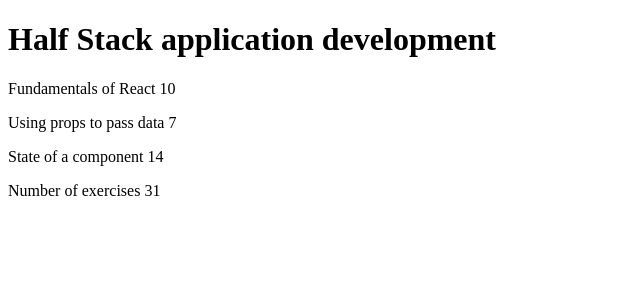
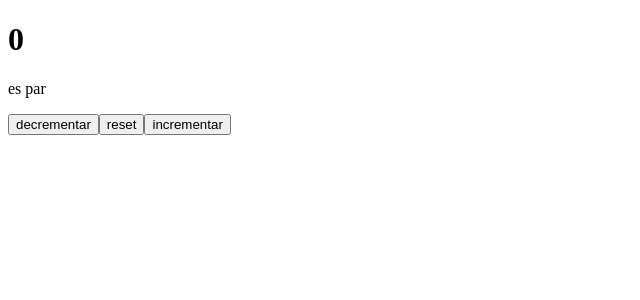
Before and after one commit to Rhojer/bootcamp_react, a React (Create React App) app in the folder ejercicios/react1/: page / in a window 1280 px wide. Shown: the top 300 px of the page, without its empty margins (0-640 px from the left). Built offline with nearby package versions, Linux system fonts and the light colour scheme.

Commit message:
ejercicio 2- contador

```diff
--- a/ejercicios/react1/src/App.js
+++ b/ejercicios/react1/src/App.js
@@ -1,10 +1,32 @@
-import logo from './logo.svg';
+import {useState} from 'react'
 import './App.css';
 
-function App() {
+function App() { const [counter, setCounter] = useState(0);
+
+  const Counter = ({ number }) => {
+    return <h1>{number}</h1>;
+  };
+
+  const handleClick = ({ opcion }) => {
+    console.log({ opcion });
+    return setCounter(counter + 1);
+  };
+
+  const handleClickReset = (event) => {
+      console.log({event});
+      setCounter(0);}
+  const handleClickDown = ()=> setCounter(counter - 1);
+
+  const isEvent = counter % 2 === 0;
+  const menssage = isEvent ? "es par" : "es impar";
   return (
-    <div className="App">
-
+    <div>
+      <p></p>
+      <Counter number={counter} />
+      <p>{menssage}</p>
+      <button onClick={handleClickDown}>decrementar</button>
+      <button onClick={handleClickReset}>reset</button>
+      <button onClick={handleClick}>incrementar</button>
     </div>
   );
 }
--- a/ejercicios/react1/src/index.js
+++ b/ejercicios/react1/src/index.js
@@ -1,49 +1,11 @@
-import React from 'react'
-import ReactDOM from 'react-dom'
-const Header = ({course}) => <h1>{course}</h1>
+import { StrictMode, useState } from "react";
+import ReactDOM from "react-dom";
+import App from './App.js'
 
-const Content = ({part}) =>{
-
-   return <p>{part.name} {part.exercises}</p>
-}
-
-const Total = (props) =>{
-  console.log (props.total[0])
-  let resultado = 0
-
-  resultado = props.total[0].exercises + props.total[1].exercises + props.total[2].exercises
-
-  return <p>Number of exercises {resultado}</p>
-}
-const App = () => {
-  const course = {
-    name: 'Half Stack application development',
-    parts: [
-      {
-        name: 'Fundamentals of React',
-        exercises: 10
-      },
-      {
-        name: 'Using props to pass data',
-        exercises: 7
-      },
-      {
-        name: 'State of a component',
-        exercises: 14
-      }
-    ]
-  }
-
-   return (
-    <div>
-      <Header course={course.name} />
-      <Content part={course.parts[0]} />
-      <Content part={course.parts[1]} />
-      <Content part={course.parts[2]} />
-       <Total total={course.parts} />
-
-    </div>
-  )
-}
-
-ReactDOM.render(<App />, document.getElementById('root'))
+const rootElement = document.getElementById("root");
+ReactDOM.render(
+  <StrictMode>
+    <App />
+  </StrictMode>,
+  rootElement
+);
```
Also changed, not shown: ejercicios/react1/src/logo.svg (deleted), 1 other file (tests, documents, lock files or other folders).
